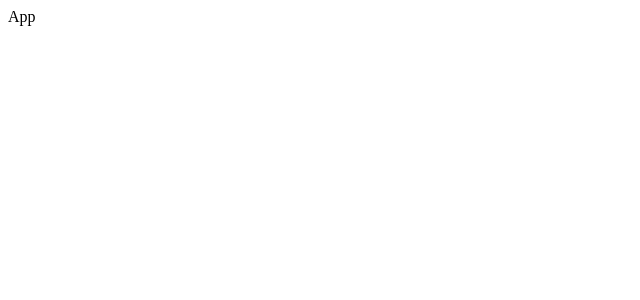
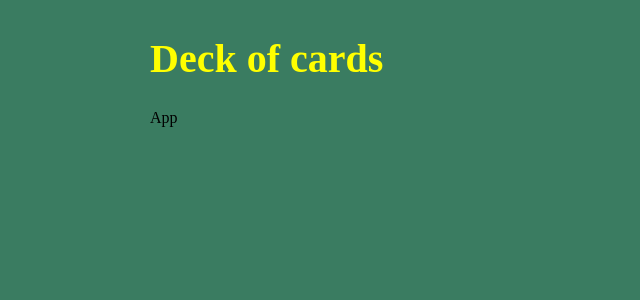
Before and after one commit to jeffmbreis/take-home-assignment, a React (Create React App) app: page / in a window 1280 px wide. Shown: the top 300 px of the page, without its empty margins (0-640 px from the left). Built offline with nearby package versions, Linux system fonts and the light colour scheme.

Commit message:
feat(appwrapper): implemennting AppWrapper component

```diff
--- a/src/App.css
+++ b/src/App.css
@@ -1,38 +1,3 @@
-.App {
-  text-align: center;
+body {
+  background-color: #3a7c61;
 }
-
-.App-logo {
-  height: 40vmin;
-  pointer-events: none;
-}
-
-@media (prefers-reduced-motion: no-preference) {
-  .App-logo {
-    animation: App-logo-spin infinite 20s linear;
-  }
-}
-
-.App-header {
-  background-color: #282c34;
-  min-height: 100vh;
-  display: flex;
-  flex-direction: column;
-  align-items: center;
-  justify-content: center;
-  font-size: calc(10px + 2vmin);
-  color: white;
-}
-
-.App-link {
-  color: #61dafb;
-}
-
-@keyframes App-logo-spin {
-  from {
-    transform: rotate(0deg);
-  }
-  to {
-    transform: rotate(360deg);
-  }
-}
--- a/src/App.tsx
+++ b/src/App.tsx
@@ -1,7 +1,8 @@
-import "./App.css";
+import './App.css';
+import AppWrapper from './components/AppWrapper';
 
 function App() {
-  return <div>App</div>;
+  return <AppWrapper>App</AppWrapper>;
 }
 
 export default App;
--- /dev/null
+++ b/src/components/AppWrapper/AppWrapper.styled.ts
@@ -0,0 +1,19 @@
+import styled from 'styled-components';
+
+const AppWrapper = styled.div`
+  display: flex;
+  justify-content: center;
+`;
+
+const Content = styled.div`
+  width: 980px;
+`;
+
+const Title = styled.h1`
+  color: yellow;
+  font-size: 40px;
+`;
+
+const styles = { AppWrapper, Content, Title };
+
+export default styles;
--- /dev/null
+++ b/src/components/AppWrapper/AppWrapper.tsx
@@ -0,0 +1,14 @@
+import { FC } from 'react';
+
+import Styled from './AppWrapper.styled';
+
+const AppWrapper: FC = ({ children, ...props }) => (
+  <Styled.AppWrapper {...props}>
+    <Styled.Content>
+      <Styled.Title>Deck of cards</Styled.Title>
+      {children}
+    </Styled.Content>
+  </Styled.AppWrapper>
+);
+
+export default AppWrapper;
--- /dev/null
+++ b/src/components/AppWrapper/index.ts
@@ -0,0 +1 @@
+export { default } from './AppWrapper';
```
Also changed, not shown: 2 other files (tests, documents, lock files or other folders).
